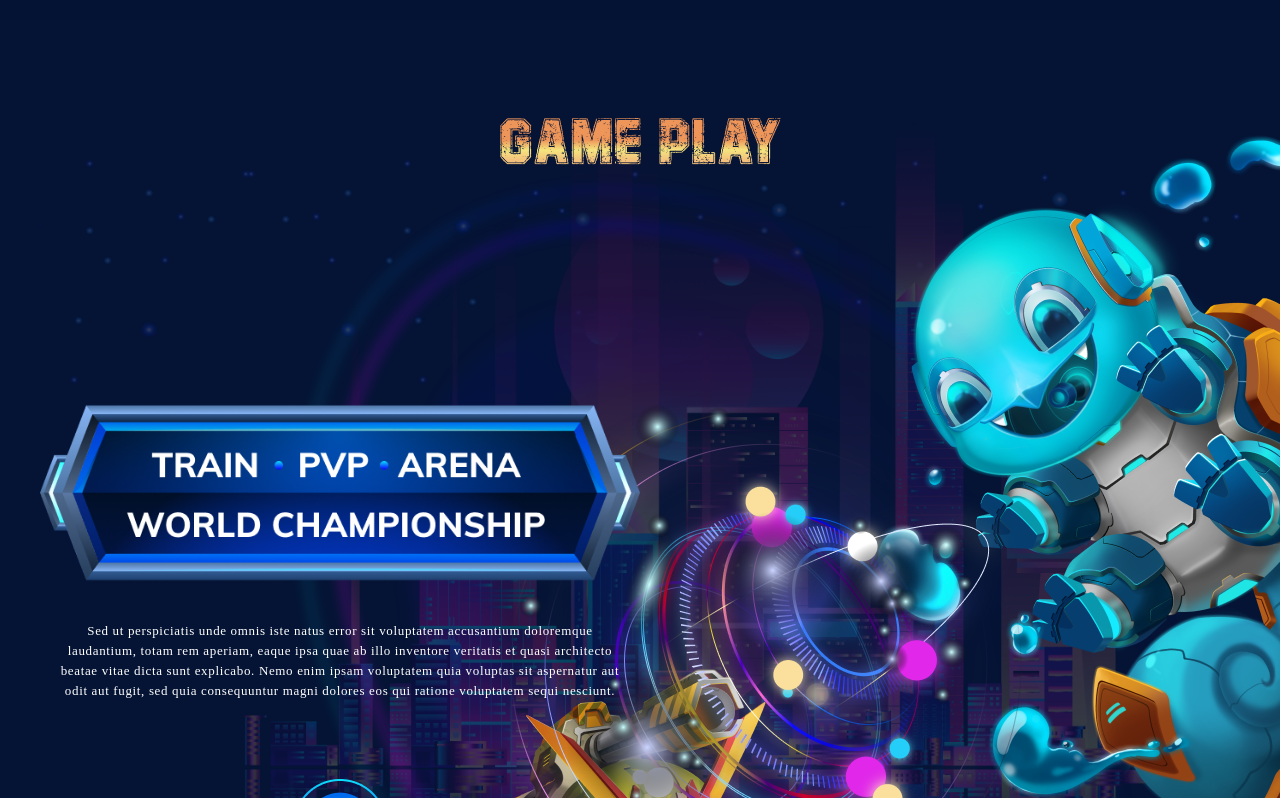
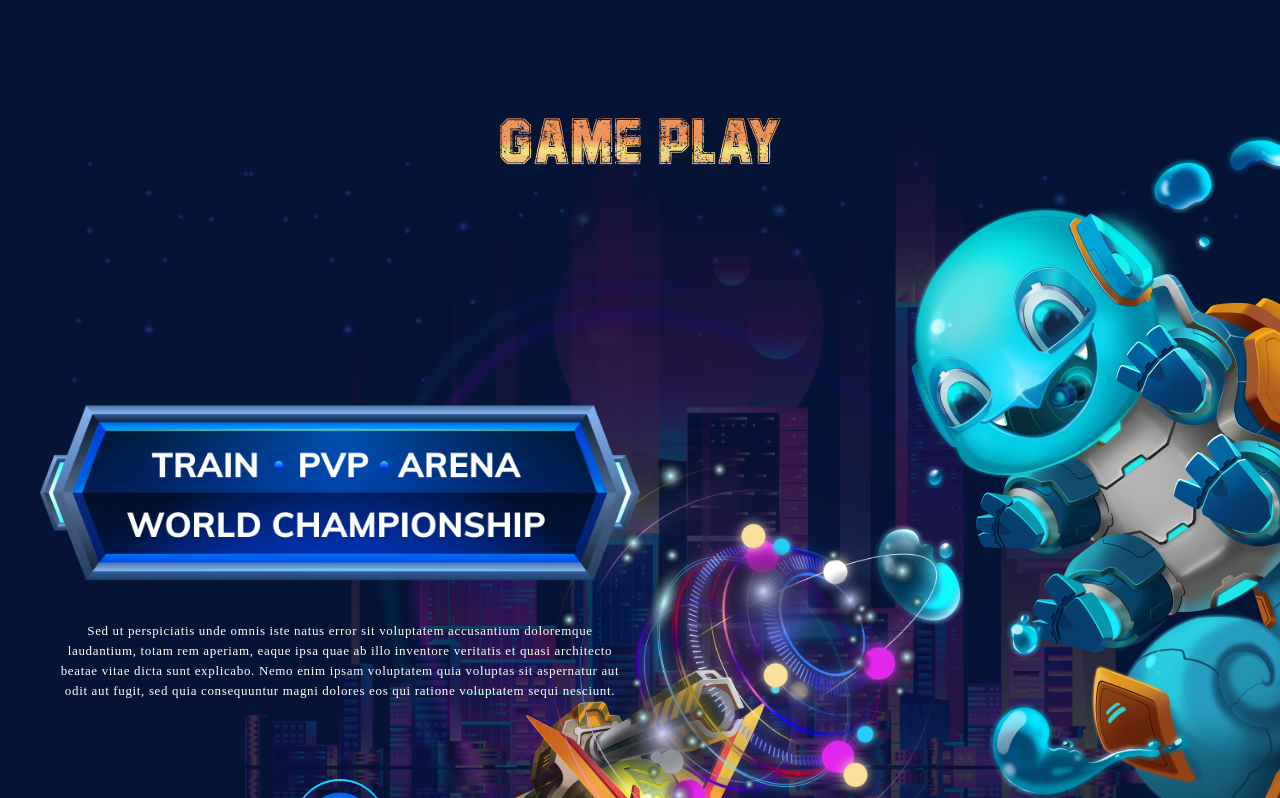
Before and after one commit to laboon-org/hypermon-lp, a React (Create React App) app: page / in a window 1280 px wide. Shown: the part 2102-2900 px from the top of the page. Built offline with nearby package versions, Linux system fonts and the light colour scheme; sample sign-in values are in the browser's storage; a web font is replaced by a local one.

Commit message:
effect: skill of gamePlay

```diff
--- a/src/page/Home/GamePlay/index.js
+++ b/src/page/Home/GamePlay/index.js
@@ -7,10 +7,24 @@ import play from "./img/play.png";
 import Squitle32 from "./img/Squitle32.png";
 import Caterpie1a2 from "./img/Caterpie1a2.png";
 import Chuong1 from "./img/chuong1.png";
-import "./tablet.scss"
-import "./mobile.scss"
+import "./tablet.scss";
+import "./mobile.scss";
+import "../../../components/reveal.scss";
 
 const GamePlay = () => {
+  // window.addEventListener('scroll', skill);
+  // function skill() {
+  //   const skill = document.querySelectorAll('.skill');
+  //   for (let i = 0; i < skill.length; i++) {
+  //     const windowHeight = window.innerHeight;
+  //     const skillTop = skill[i].getBoundingClientRect().top;
+  //     if (skillTop < windowHeight) {
+  //       skill[i].classList.add('skill');
+  //     } else {
+  //       skill[i].classList.remove('skill');
+  //     }
+  //   }
+  // }
   return (
     <div
       id="game_play"
@@ -27,7 +41,7 @@ const GamePlay = () => {
         className="container mx-auto"
       >
         <div className="wrapper-Chuong1-Caterpie1a2">
-          <img className="absolute Chuong1" src={Chuong1} alt="" />
+          <img className="absolute Chuong1 skill" src={Chuong1} alt="" />
 
           <img className="absolute Caterpie1a2" src={Caterpie1a2} alt="" />
         </div>
@@ -38,7 +52,7 @@ const GamePlay = () => {
         </div>
         <div className="container mx-auto Gameplay__container ">
           <div>
-            <div>
+            <div className="fadeUp">
               <img className="mx-auto mb-header-gameplay" src={gameplay} alt="" />
             </div>
             <div className="mt-8 flex  Gameplay__container--wrapper">
--- a/src/page/Home/GamePlay/index.scss
+++ b/src/page/Home/GamePlay/index.scss
@@ -49,6 +49,20 @@
     right: 0;
     bottom: 100px;
   }
+  .skill {
+    animation: skill 1s ease infinite;
+  }
+  @keyframes skill {
+   0% {
+     transform: scale(0.8, 0.8);
+   }
+   50% {
+     transform: scale(1, 1);
+   }
+   100% {
+     transform: scale(0.8, 0.8);
+   }
+  }
 }
 @media (min-width: 1280px) {
   .Gameplay {
```
